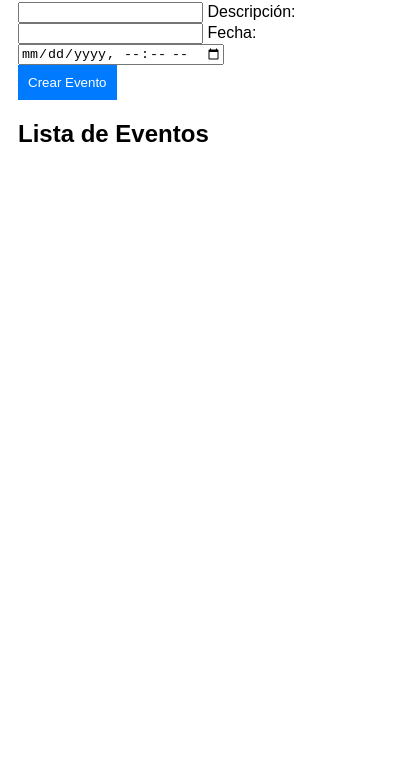
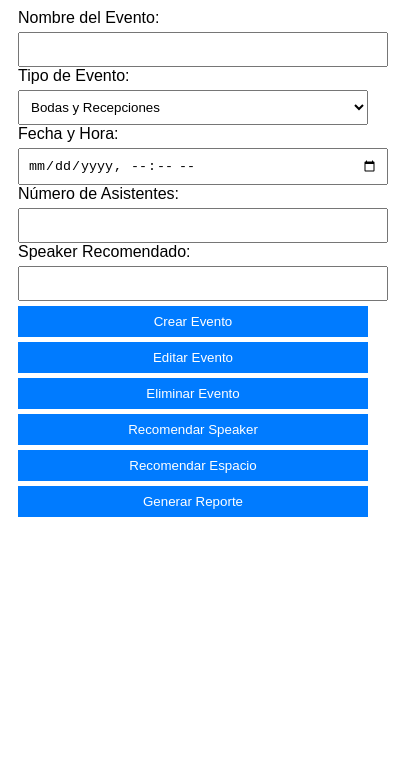
Before and after one commit to Ricardo16365Travez/event-organizer-ai-extension, a browser extension: page frontend/popup/popup.html in a window 400 px wide. Shown: the part 77-844 px from the top of the page. Drawn offline with Linux system fonts and the light colour scheme; no server answers.

```diff
--- a/frontend/popup/popup.css
+++ b/frontend/popup/popup.css
@@ -1,16 +1,39 @@
 body {
     font-family: Arial, sans-serif;
+    width: 350px;
     padding: 10px;
-    width: 300px;
 }
+
 h1 {
-    font-size: 18px;
-    margin-bottom: 10px;
+    text-align: center;
 }
+
+.form-container {
+    display: flex;
+    flex-direction: column;
+    gap: 8px;
+}
+
+input, select, button {
+    width: 100%;
+    padding: 8px;
+    margin-top: 5px;
+}
+
 button {
-    background-color: #007bff;
+    background-color: #007BFF;
     color: white;
     border: none;
-    padding: 10px;
     cursor: pointer;
 }
+
+button:hover {
+    background-color: #0056b3;
+}
+
+#output-container {
+    margin-top: 10px;
+    padding: 10px;
+    background-color: #f4f4f4;
+    border-radius: 5px;
+}
--- a/frontend/popup/popup.html
+++ b/frontend/popup/popup.html
@@ -1,5 +1,5 @@
 <!DOCTYPE html>
-<html lang="en">
+<html lang="es">
 <head>
     <meta charset="UTF-8">
     <meta name="viewport" content="width=device-width, initial-scale=1.0">
@@ -7,23 +7,34 @@
     <link rel="stylesheet" href="popup.css">
 </head>
 <body>
-    <h1>Gestión de Eventos</h1>
+    <h2>Gestión de Eventos</h2>
 
-    <form id="event-form">
-        <label for="event-name">Nombre del Evento:</label>
-        <input type="text" id="event-name" required>
+    <label for="event-name">Nombre del Evento:</label>
+    <input type="text" id="event-name">
 
-        <label for="event-description">Descripción:</label>
-        <input type="text" id="event-description" required>
+    <label for="event-type">Tipo de Evento:</label>
+    <select id="event-type">
+        <option value="BodasRecepciones">Bodas y Recepciones</option>
+        <option value="EventosCorporativos">Eventos Corporativos</option>
+        <option value="FiestasPrivadas">Fiestas Privadas</option>
+        <option value="EventosCulturales">Eventos Culturales</option>
+    </select>
 
-        <label for="event-date">Fecha:</label>
-        <input type="datetime-local" id="event-date" required>
+    <label for="event-date">Fecha y Hora:</label>
+    <input type="datetime-local" id="event-date">
 
-        <button type="submit">Crear Evento</button>
-    </form>
+    <label for="num-attendees">Número de Asistentes:</label>
+    <input type="number" id="num-attendees">
 
-    <h2>Lista de Eventos</h2>
-    <ul id="events-list"></ul>
+    <label for="recommended-speaker">Speaker Recomendado:</label>
+    <input type="text" id="recommended-speaker" readonly>
+
+    <button id="create-event">Crear Evento</button>
+    <button id="edit-event">Editar Evento</button>
+    <button id="delete-event">Eliminar Evento</button>
+    <button id="recommend-speaker">Recomendar Speaker</button>
+    <button id="recommend-space">Recomendar Espacio</button>
+    <button id="generate-report">Generar Reporte</button>
 
     <script src="popup.js"></script>
 </body>
```
Also changed, not shown: frontend/content/content.js (+5 -10 lines), frontend/manifest.json, 2 other files.
